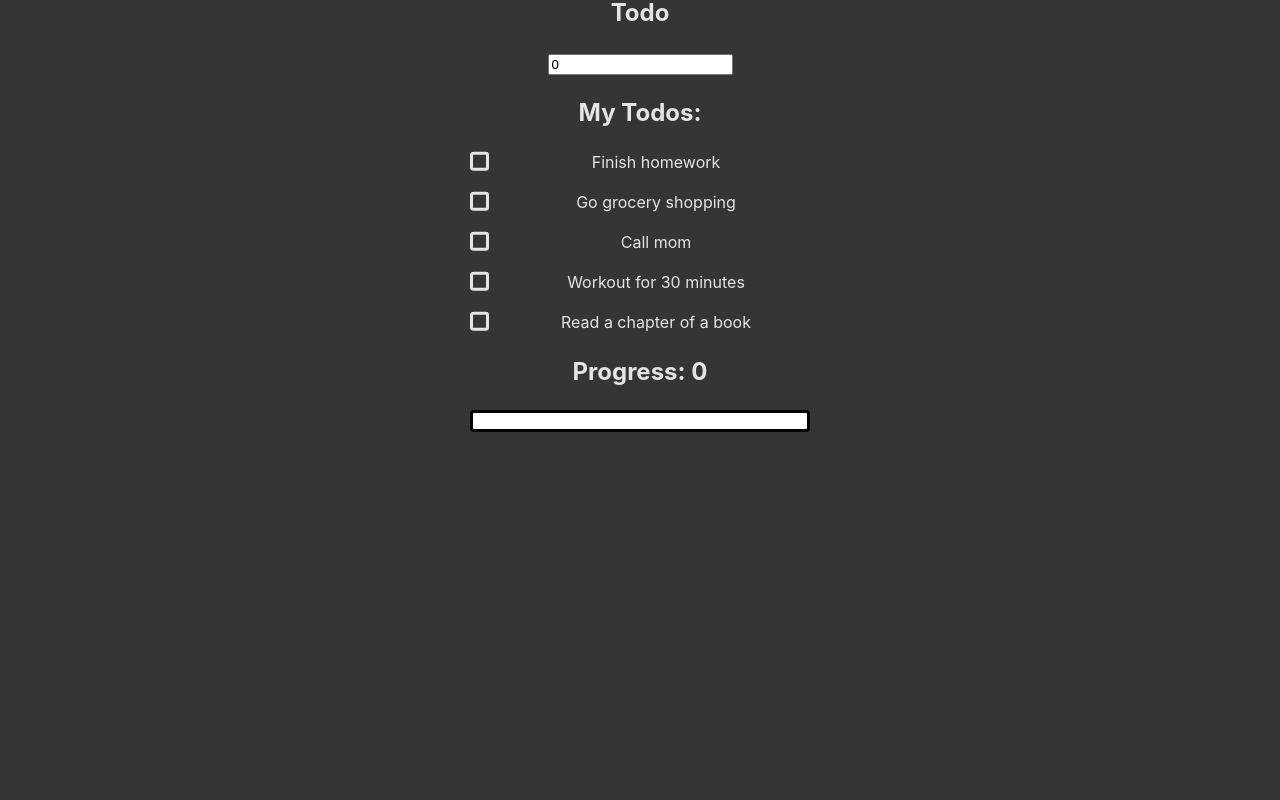
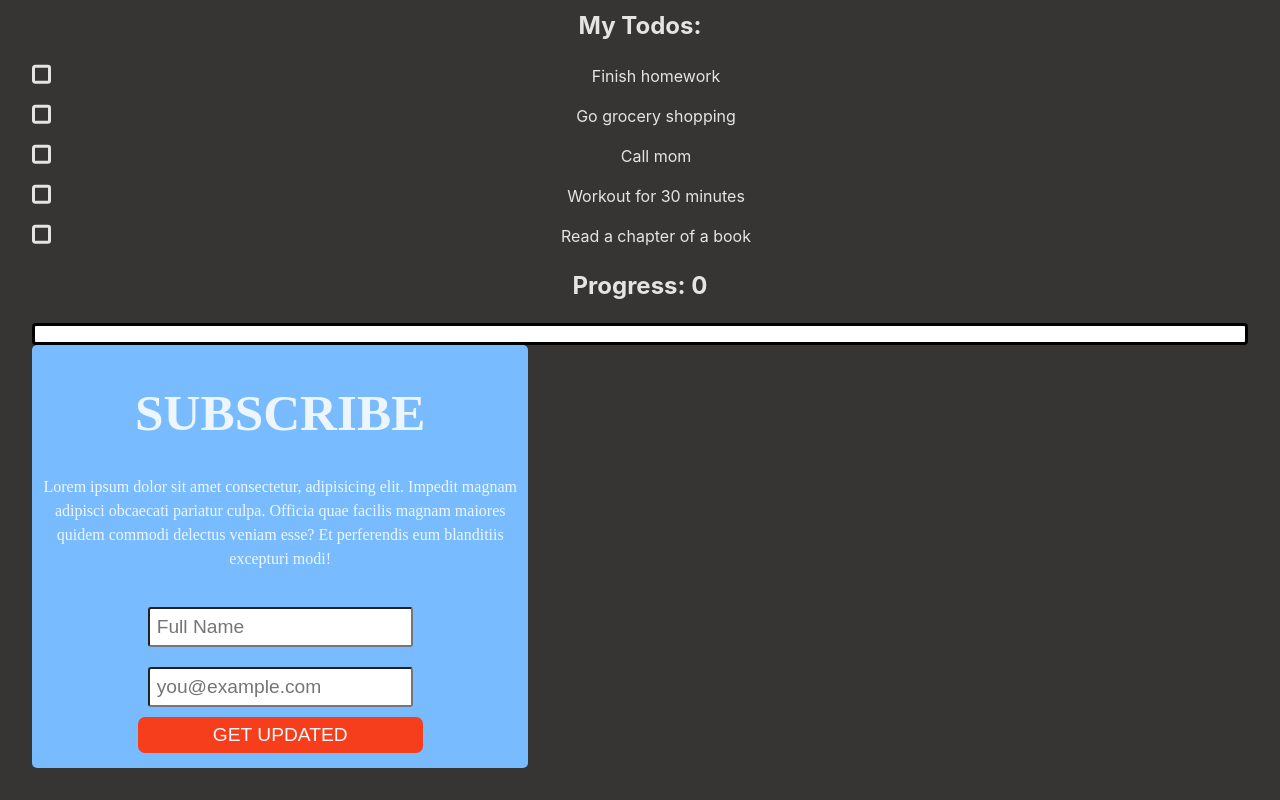
Before and after one commit to jRydell/Johan-komponenter, a React (Vite) app: page / in a window 1280 px wide. Shown: the part 249-1049 px from the top of the page. Before the commit the page ends 800 px from the top, so only its background shows below. Built offline with nearby package versions, Linux system fonts and the light colour scheme.

Commit message:
button component with Props

```diff
--- a/src/App.tsx
+++ b/src/App.tsx
@@ -1,4 +1,6 @@
 import "./App.scss";
+import Form from "./components/Form/Form";
+import Header from "./components/Header/Header";
 import Todo from "./components/Todo/Todo";
 
 function App() {
@@ -6,6 +8,8 @@ function App() {
     <>
       <h1>Komponenter</h1>
       <Todo />
+      <Header />
+      <Form />
     </>
   );
 }
--- /dev/null
+++ b/src/components/Button/Button.tsx
@@ -0,0 +1,10 @@
+import ButtonProps from "./ButtonProps";
+
+const Button = ({ onClick, text, className }: ButtonProps) => {
+  return (
+    <button className={className} onClick={onClick}>
+      {text}
+    </button>
+  );
+};
+export default Button;
--- /dev/null
+++ b/src/components/Button/ButtonProps.tsx
@@ -0,0 +1,7 @@
+interface ButtonProps {
+  //Define props that my button component will accept
+  onClick: () => void; // function to handle click event
+  text: string; // text to display on the button
+  className?: string; // optional prop for custom CSS class
+}
+export default ButtonProps;
--- /dev/null
+++ b/src/components/Form/Form.scss
@@ -0,0 +1,39 @@
+@use "../sass/fontStyle" as *;
+
+.Form-container {
+  background-color: #78bbff;
+  border-radius: 0 0 5px 5px;
+  border-top: none;
+  width: 40%;
+  padding: 5px;
+  justify-content: center;
+  display: flex;
+  input {
+    font-size: larger;
+    border-radius: 3px;
+    margin: 10px;
+    padding: 7px;
+  }
+}
+.Subscribe-button {
+  font-size: larger;
+  width: 100%;
+  color: $button-font-color;
+  background-color: $button-background-color;
+  padding: 7px;
+  border-radius: 7px;
+  margin-bottom: 10px;
+  border: none;
+
+  &:hover {
+    cursor: pointer;
+  }
+
+  &:active {
+    box-shadow: 0 0 5px rgba(0, 0, 0, 0.5);
+    opacity: 0.9;
+  }
+}
+.clicked {
+  background-color: $button-updated-green;
+}
--- /dev/null
+++ b/src/components/Form/Form.tsx
@@ -0,0 +1,54 @@
+import { useState } from "react";
+import "./Form.scss";
+import Button from "../Button/Button";
+
+const Form = () => {
+  const [buttonText, setButtonText] = useState("GET UPDATED");
+  const [buttonClicked, setButtonClicked] = useState(false);
+  const handleClick = () => {
+    event?.preventDefault();
+    if (buttonText === "GET UPDATED") {
+      setButtonText("YOU ARE UPDATED ✓");
+      setButtonClicked(true);
+    } else {
+      setButtonText("GET UPDATED");
+      setButtonClicked(false);
+    }
+  };
+  return (
+    <>
+      <div className='Form-container'>
+        <form action='' method='get' className='form-example'>
+          <div className='form-example1'>
+            <label htmlFor='name'></label>
+            <input
+              type='text'
+              name='name'
+              id='name'
+              required
+              placeholder='Full Name'
+            />
+          </div>
+          <div className='form-example2'>
+            <label htmlFor='email'> </label>
+            <input
+              type='email'
+              name='email'
+              id='email'
+              required
+              placeholder='you@example.com'
+            />
+          </div>
+
+          <Button
+            onClick={handleClick}
+            text={buttonText}
+            className={`Subscribe-button ${buttonClicked ? "clicked" : ""}`}
+          />
+        </form>
+        <div></div>
+      </div>
+    </>
+  );
+};
+export default Form;
--- /dev/null
+++ b/src/components/Header/Header.scss
@@ -0,0 +1,21 @@
+@use "../sass/fontStyle" as *;
+
+.header-container {
+  width: 40%;
+  // border: 2px ridge red;
+  border-radius: 5px 5px 0 0;
+  align-items: center;
+  padding: 5px;
+  border-bottom: none;
+  flex-direction: row;
+  background: #78bbff;
+  h1 {
+    justify-content: center;
+    display: flex;
+    font-family: $font-family-header;
+  }
+  p {
+    font-family: $font-family-paragraph;
+    font-style: $font-family-paragraph;
+  }
+}
--- /dev/null
+++ b/src/components/Header/Header.tsx
@@ -0,0 +1,18 @@
+import "./Header.scss";
+
+const Header = () => {
+  return (
+    <>
+      <div className='header-container'>
+        <h1>SUBSCRIBE</h1>
+        <p>
+          Lorem ipsum dolor sit amet consectetur, adipisicing elit. Impedit
+          magnam adipisci obcaecati pariatur culpa. Officia quae facilis magnam
+          maiores quidem commodi delectus veniam esse? Et perferendis eum
+          blanditiis excepturi modi!
+        </p>
+      </div>
+    </>
+  );
+};
+export default Header;
--- /dev/null
+++ b/src/components/sass/_fontStyle.scss
@@ -0,0 +1,7 @@
+//Font-family
+$font-family-header: cursive;
+$font-family-paragraph: cursive;
+//Button
+$button-background-color: rgb(246, 61, 28);
+$button-font-color: rgba(255, 255, 255, 0.979);
+$button-updated-green: rgb(11, 193, 11);
```
